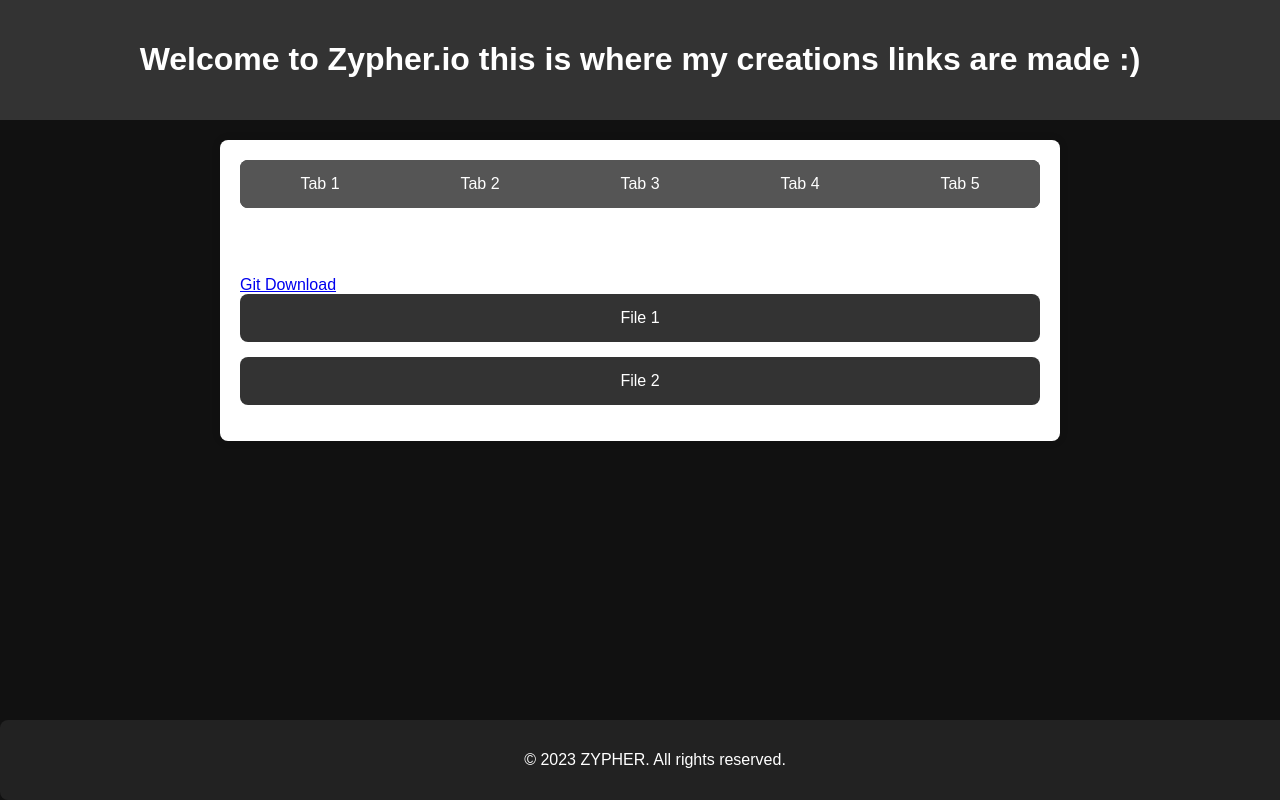
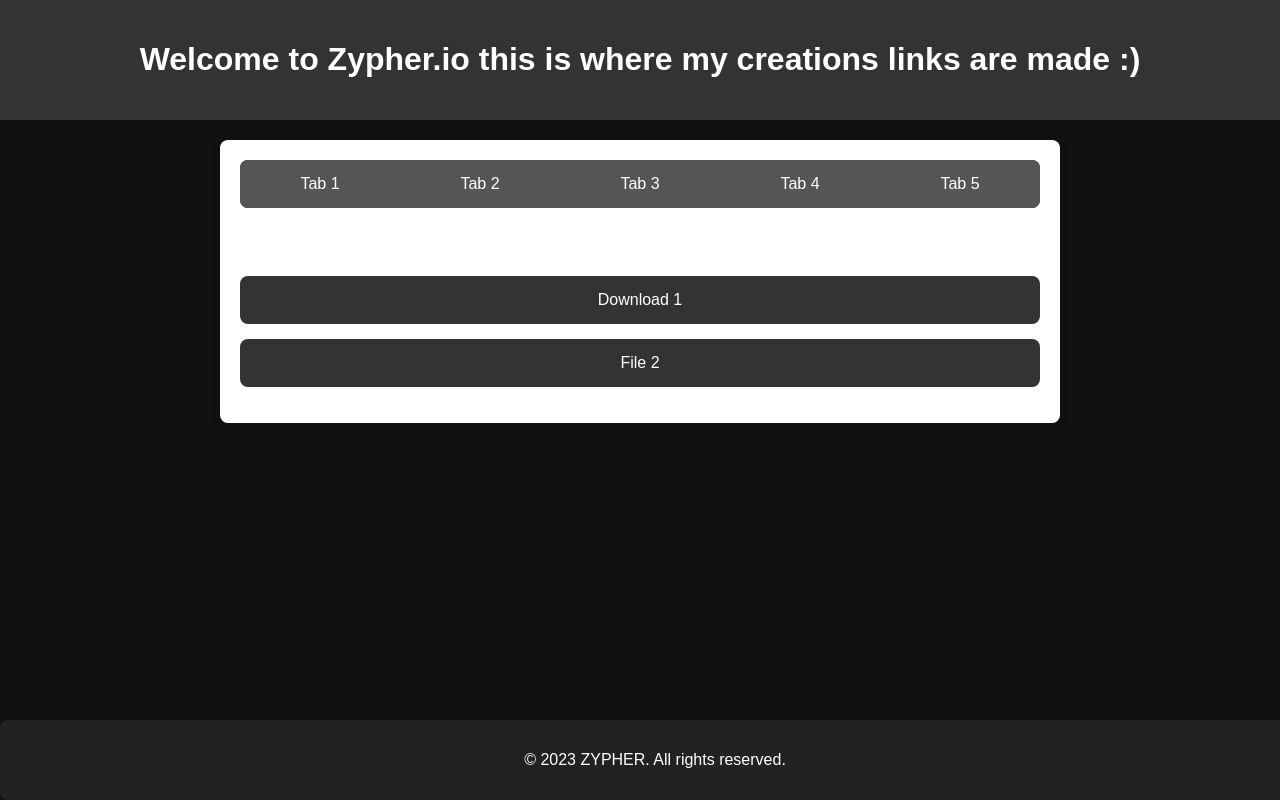
Before and after one commit to ZYPHER-OF/ZYPHER-OF.github.io, a plain HTML site: page index.html in a window 1280 px wide. Drawn offline with Linux system fonts and the light colour scheme.

Commit message:
Update index.html

```diff
--- a/index.html
+++ b/index.html
@@ -124,8 +124,7 @@
     <div id="tab1" class="tab-content active">
       <h2>Tab 1 Downloads</h2>
       <ul class="downloads">
-        <li><a class="https://www.bing.com/search?pglt=43&q=where+do+i+put+the+download+link+in+%3Cdiv+id%3D%22tab1%22+class%3D%22tab-content+active%22%3E+%3Ch2%3ETab+1+Downloads%3C%2Fh2%3E+%3Cul+class%3D%22downloads%22%3E+%3Cli%3E%3Ca+class%3D%22download-link%22+href%3D%22%23%22%3EGit+Download%3C%2Fa%3E%3C%2Fli%3E+%3Cli%3E%3Ca+class%3D%22download-link%22+href%3D%22%23%22%3EFile+1%3C%2Fa%3E%3C%2Fli%3E+%3Cli%3E%3Ca+class%3D%22download-link%22+href%3D%22%23%22%3EFile+2%3C%2Fa%3E%3C%2Fli%3E+%3C%2Ful%3E+%3C%2Fdiv%3E&cvid=b4da9ebced1d42d39720e32844c6cc88&gs_lcrp=EgZjaHJvbWUyBggAEEUYOTIGCAEQABhAMgYIAhAAGEAyBggDEAAYQDIGCAQQABhAMgYIBRAAGEAyBggGEAAYQDIGCAcQABhAMgYICBAAGEDSAQg5ODMxajBqMagCALACAA&FORM=ANNTA1&DAF0=1&PC=U531&scdexwlcs=1&scdexwlispw=1&sendquery=1" href="#">Git Download</a></li>
-        <li><a class="download-link" href="#">File 1</a></li>
+         <li><a class="download-link" href="#">Download 1</a></li>
         <li><a class="download-link" href="#">File 2</a></li>
       </ul>
     </div>
```
